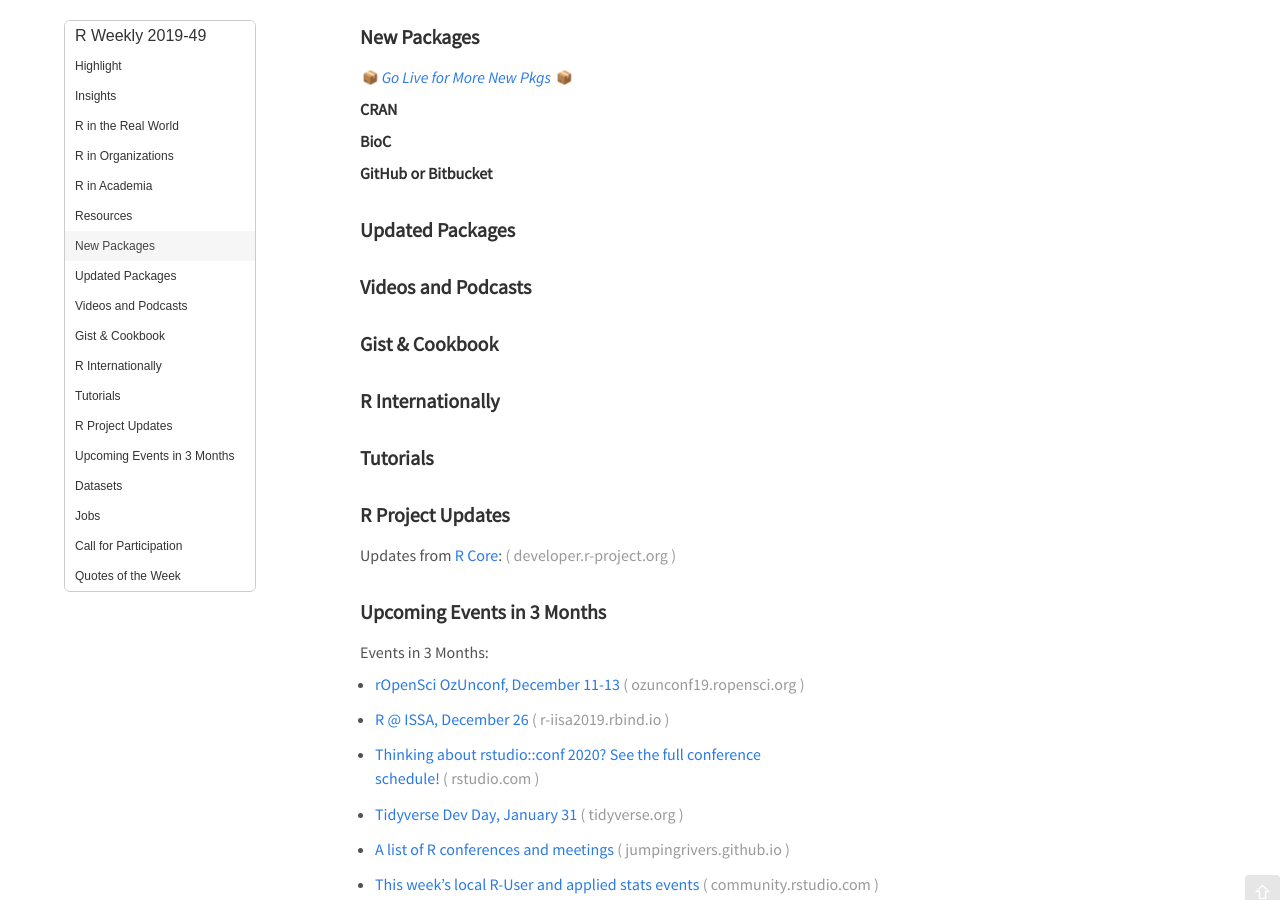
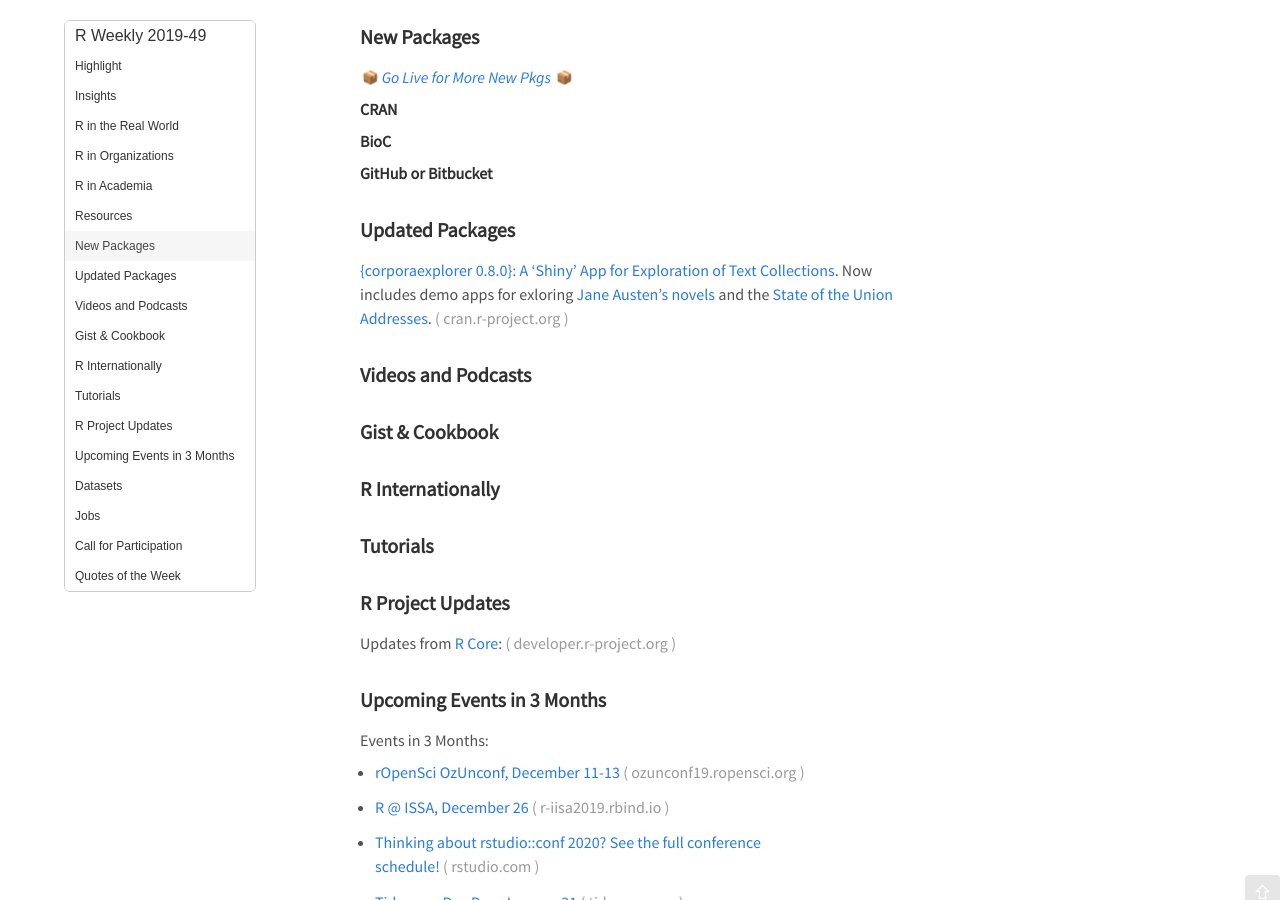
Before and after one commit to rweekly/rweekly.org, a Jekyll site: the page built from draft.md, in a window 1280 px wide and 900 px high, scrolled down 514 px. Built offline with Jekyll 4.4.1, drawn with Linux system fonts in a browser that asks for light colours; emoji names are drawn with the system emoji font; comment, search, counter and statistics services are not loaded.

Commit message:
Add updated package

```diff
--- a/draft.md
+++ b/draft.md
@@ -49,6 +49,9 @@ Release Date: 2019-12-09
 
 ### Updated Packages
 
+[{corporaexplorer 0.8.0}: A 'Shiny' App for Exploration of Text Collections](https://cran.r-project.org/package=corporaexplorer).
+Now includes demo apps for exloring [Jane Austen's novels](https://kgjerde.github.io/corporaexplorer/articles/jane_austen.html)
+and the [State of the Union Addresses](https://kgjerde.github.io/corporaexplorer/articles/sotu.html).
 
 
 ###  Videos and Podcasts
```
